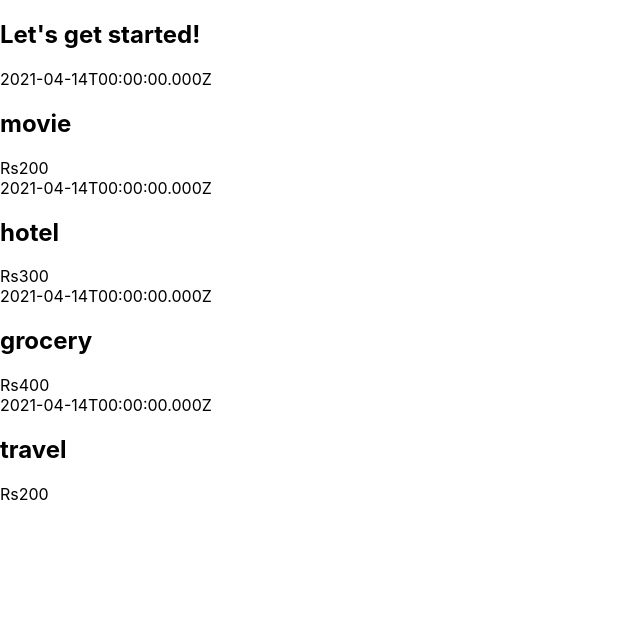
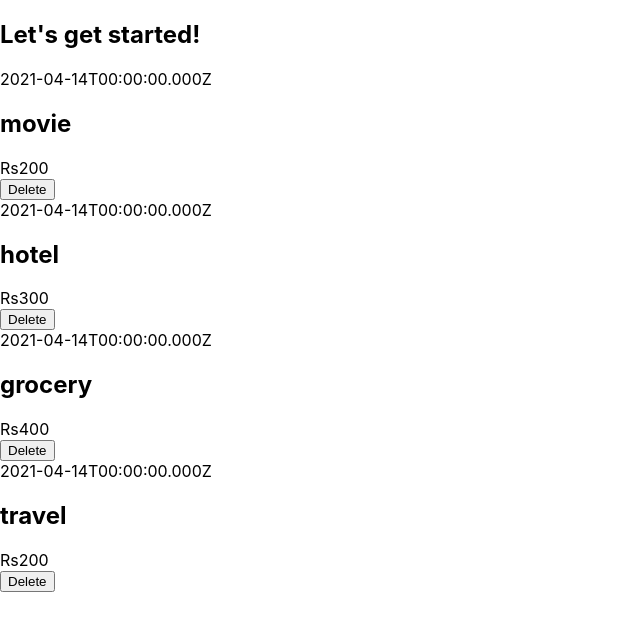
Before and after one commit to chandru90/sample12, a React (Create React App) app: page / in a window 1280 px wide. Shown: the top 630 px of the page, without its empty margins (0-640 px from the left). Built offline with nearby package versions, Linux system fonts and the light colour scheme.

Commit message:
ninth commit

```diff
--- a/src/components/ExpenseItem.js
+++ b/src/components/ExpenseItem.js
@@ -1,16 +1,22 @@
 
 
-function ExpenseItem(props)
-{
+function ExpenseItem(props) {
+    const clickHandler = () => {
+      console.log("Clicked");
+      const expenseItem = document.querySelector(".expense-item");
+      expenseItem.remove();
+    };
 
+    return (
+      <div className="expense-item">
+        <div>{props.date.toISOString()}</div>
 
-   return <div className='expense-item'>
-           <div>{props.date.toISOString()}</div>
-
-        <div className='expense-item__description'>
-            <h2>{props.title}</h2>
-        <div className='expense-item__price'>Rs{props.amount}</div>
+        <div className="expense-item__description">
+          <h2>{props.title}</h2>
+          <div className="expense-item__price">Rs{props.amount}</div>
         </div>
-    </div>
-}
+        <button onClick={clickHandler}>Delete</button>
+      </div>
+    );
+  }
 export default ExpenseItem;
```
